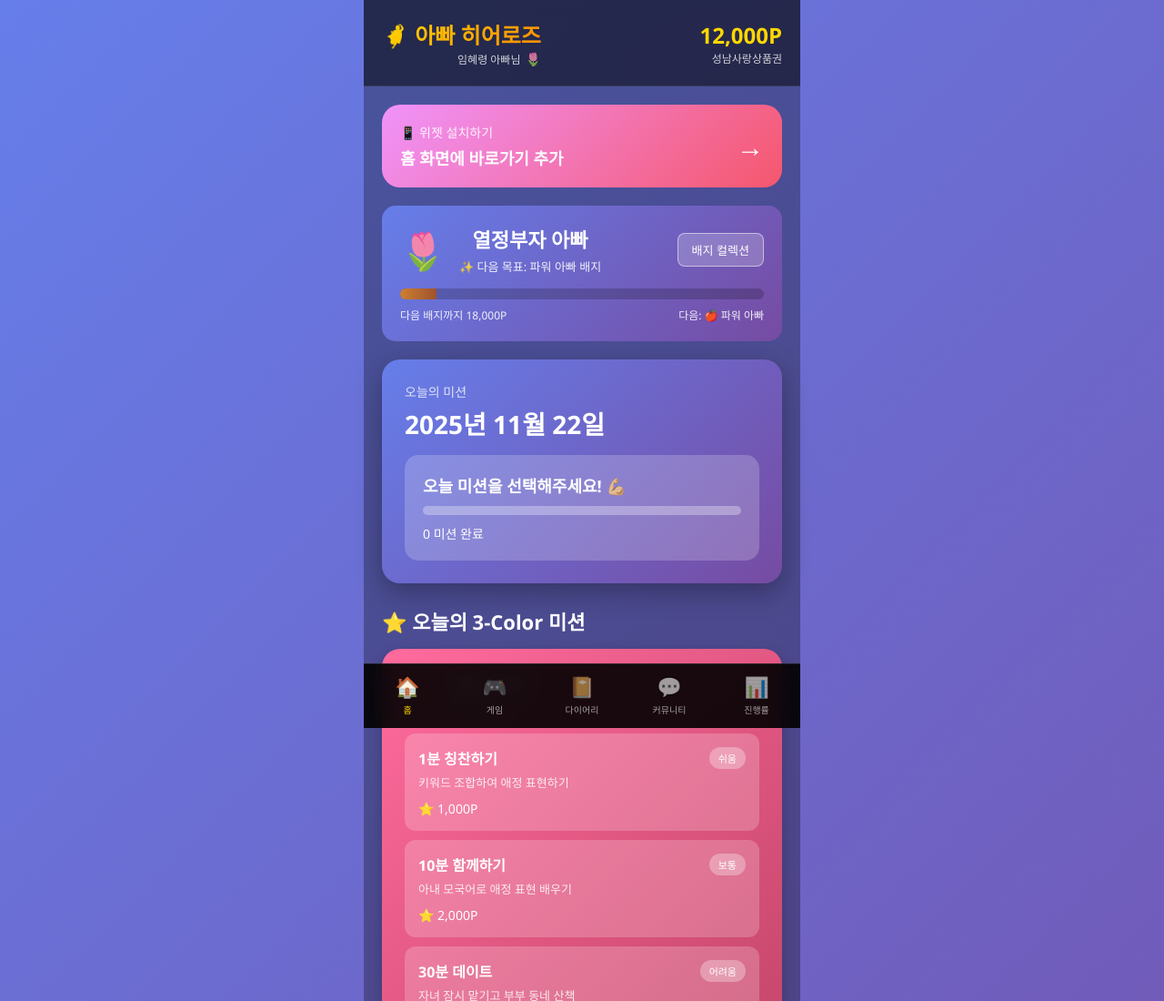
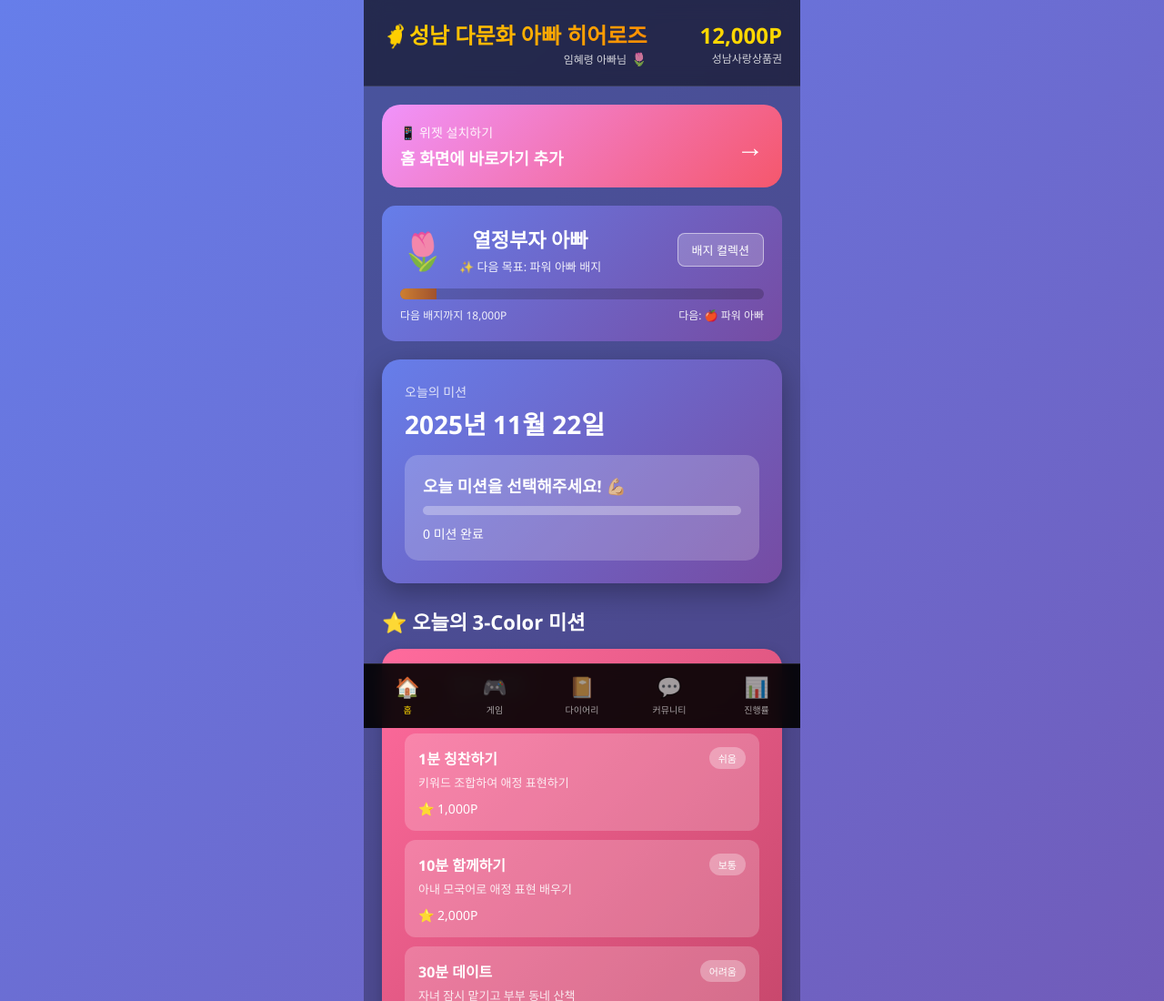
Before and after one commit to imHaiHye/sungnam_heros, a plain HTML site: page index.html in a window 1280 px wide. Shown: the top 1100 px of the page at 91% size. Drawn offline with Linux system fonts and the light colour scheme.

Commit message:
chore: update index.html and add deploy workflow

```diff
--- a/index.html
+++ b/index.html
@@ -11,7 +11,7 @@
         <div class="header">
             <div class="header-content">
                 <div>
-                    <div class="logo">🦸🏼‍♂️ 아빠 히어로즈</div>
+                    <div class="logo">🦸🏼‍♂️성남 다문화 아빠 히어로즈</div>
                     <div class="user-name" id="headerUserName">임혜령 아빠님 <span class="user-badge" id="headerUserBadge">🥉</span></div>
                 </div>
                 <div class="user-info">
```
Also changed, not shown: .github/workflows/deploy_pages.yml (added).
